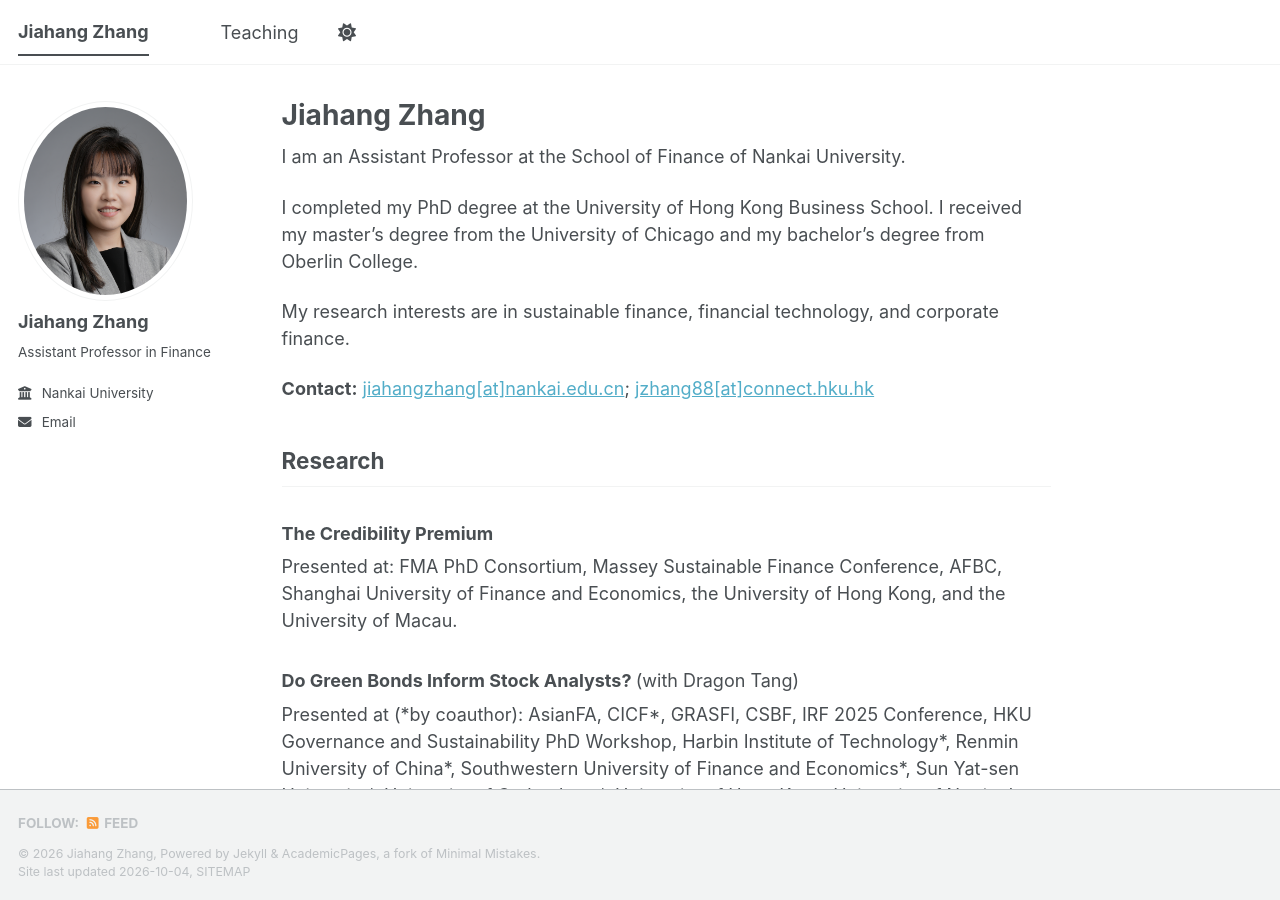
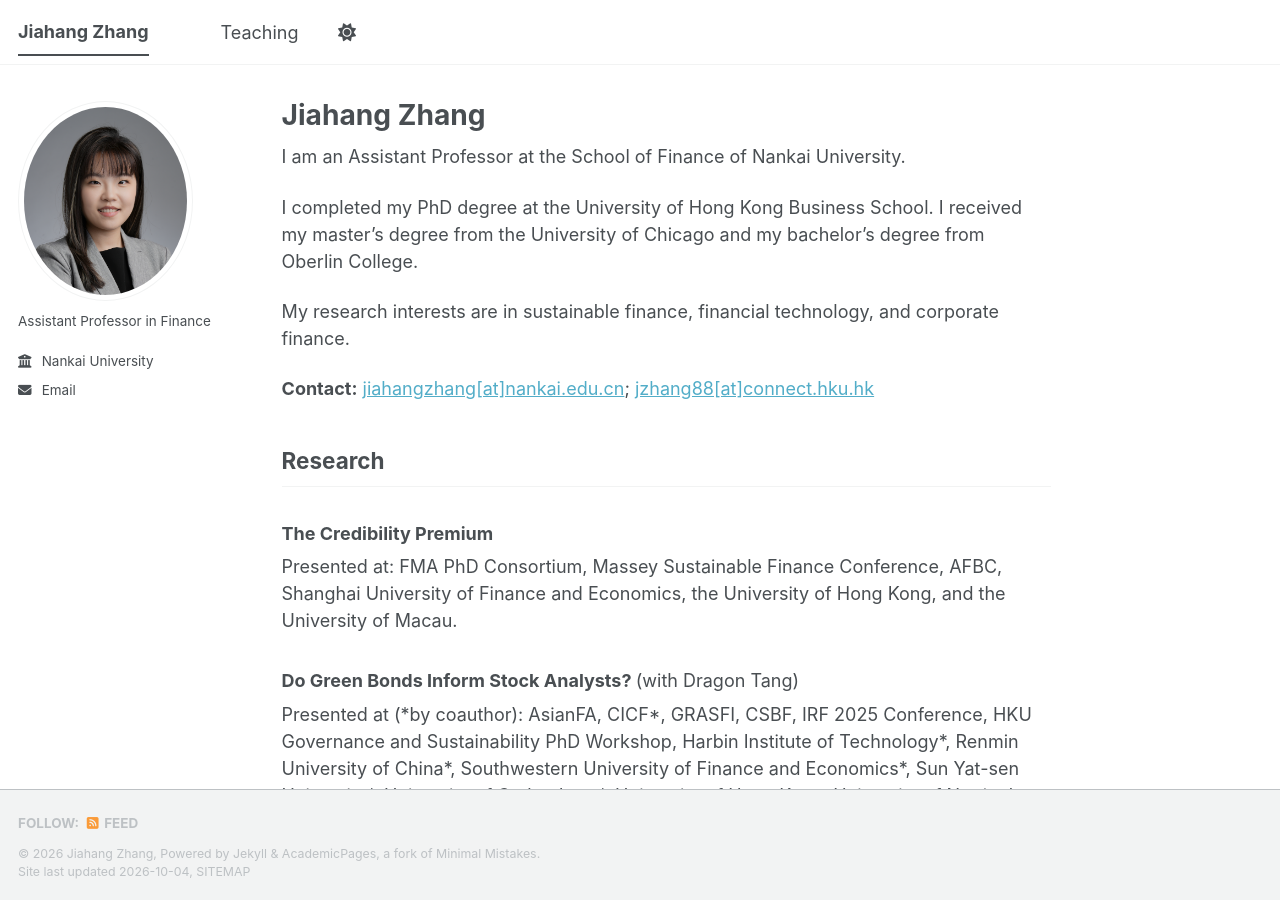
Before and after one commit to joannazhang88/joannazhang88.github.io, a Jekyll site: the page built from _pages/about.md, in a window 1280 px wide and 900 px high. Built offline with Jekyll 4.4.1, drawn with Linux system fonts in a browser that asks for light colours; a style sheet for code colours, icons or effects is not loaded.

Commit message:
Update _config.yml

```diff
--- a/_config.yml
+++ b/_config.yml
@@ -24,7 +24,7 @@ repository               : "joannazhang88/joannazhang88.github.io"  #"academicpa
 author:
   # Biographic information
   avatar           : "jiahang-profile.png"
-  name             : "Jiahang Zhang"
+  name             : #"Jiahang Zhang"
   pronouns         : # example: "she/her"
   bio              : "Assistant Professor in Finance"
   #location         : "Hong Kong"
```
